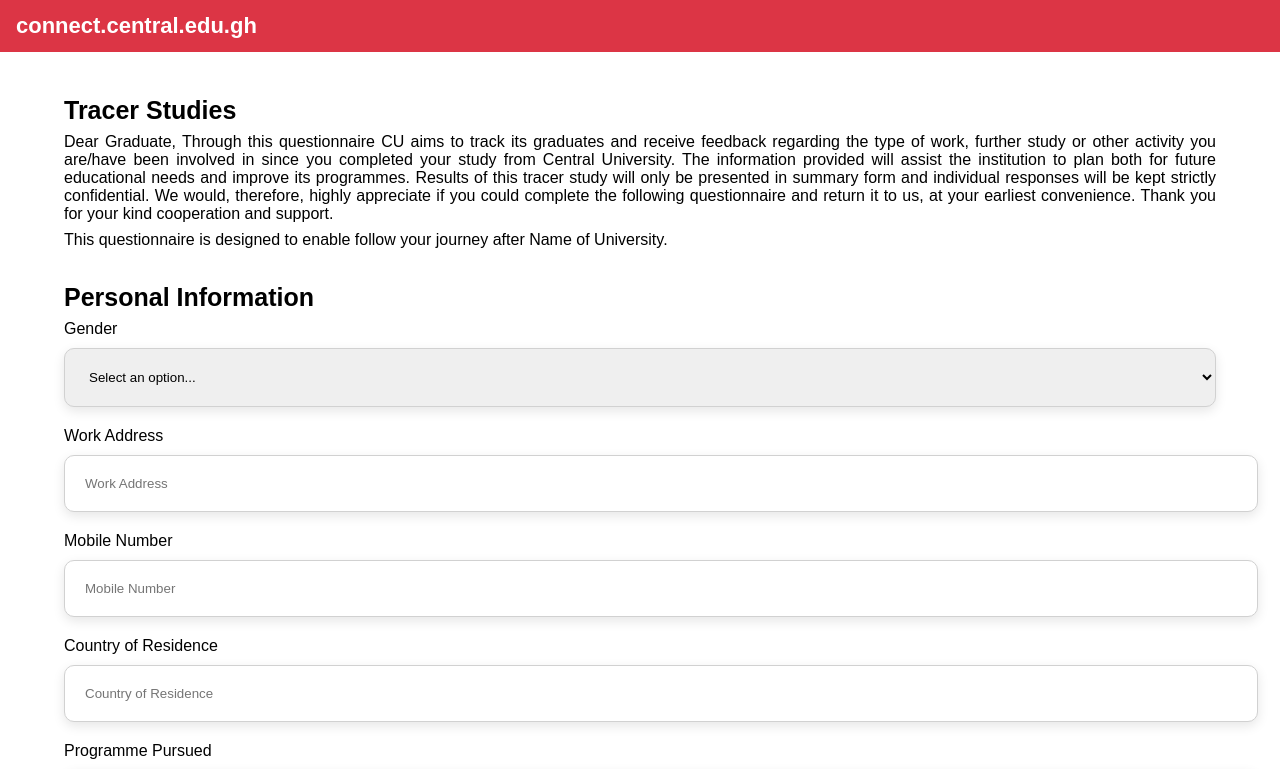
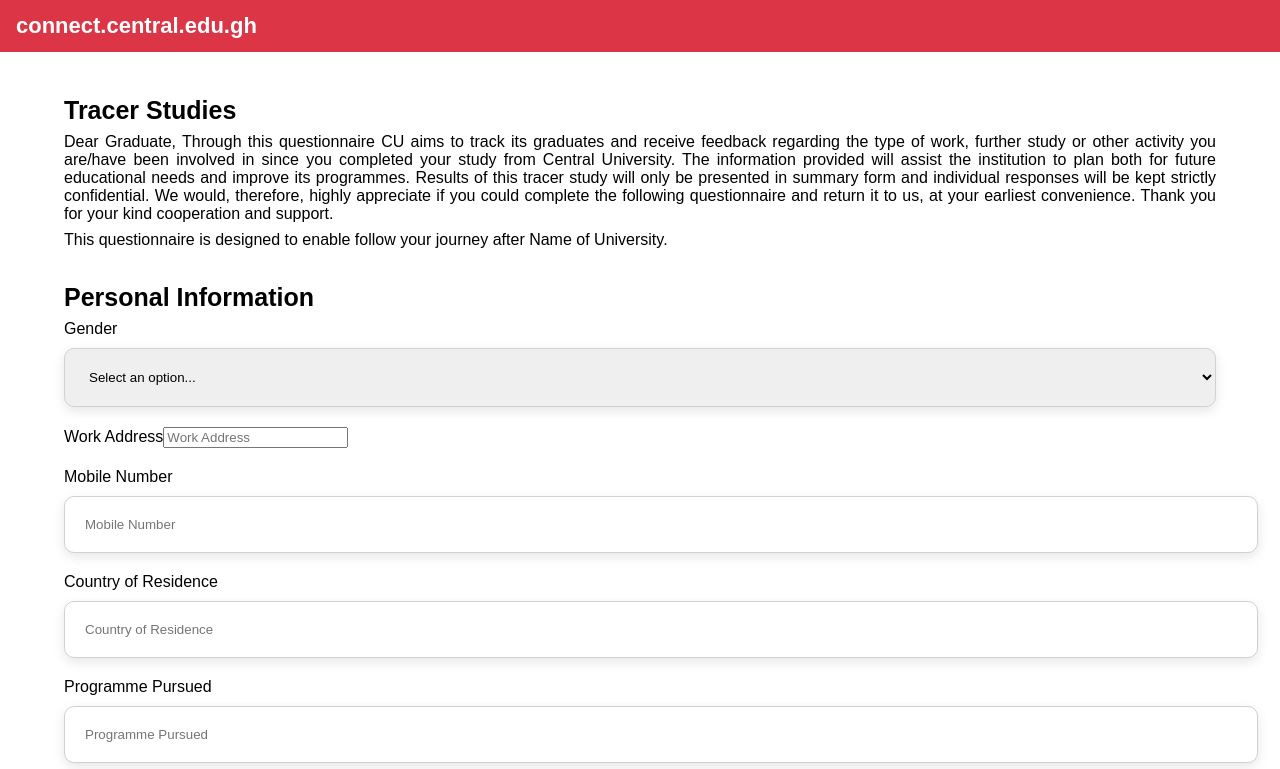
Before and after one commit to SoftLife0/Central-Connect, a React (Create React App) app: page /tracerform in a window 1280 px wide. Shown: the top 769 px of the page. Built offline with nearby package versions, Linux system fonts and the light colour scheme; a web font is replaced by a local one.

Commit message:
doing the most

```diff
--- a/src/components/Info.jsx
+++ b/src/components/Info.jsx
@@ -51,13 +51,14 @@ const Info = ({ formData, onChange }) => {
       <div className="form-control">
         <label htmlFor="workAddress" className="form-label">Work Address</label>
         <input
-          className="answerCard"
+          className=""
           id="workAddress"
           name="workAddress"
           placeholder="Work Address"
           type="text"
-          value={formData["Work Address"]} // Assuming "Work Address" is the key in your formData state object
-          onChange={(event) => onChange("Work Address", event.target.value)} // Assuming onChange is your change handler function
+          required
+          value={formData["Work Address"]}
+          onChange={(event) => onChange("Work Address", event.target.value)}
         />
       </div>
 
--- a/src/pages/Register.jsx
+++ b/src/pages/Register.jsx
@@ -107,7 +107,7 @@ const Register = () => {
                 <SubmitButton type="submit" text="Connect Now" />
               </form>
               <div style={{ textAlign: 'center' }}>
-                <small><a href="/login">Already have an account ?</a></small>
+                <small><a href="/">Already have an account ?</a></small>
               </div>
             </Grid>
           </Grid>
```
